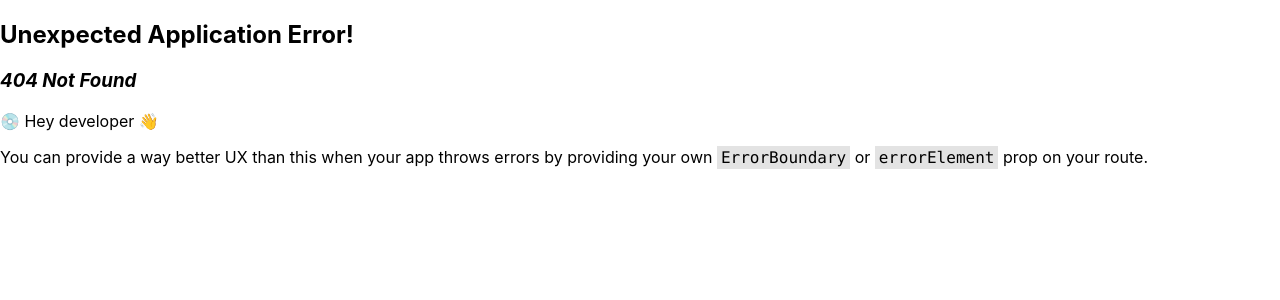
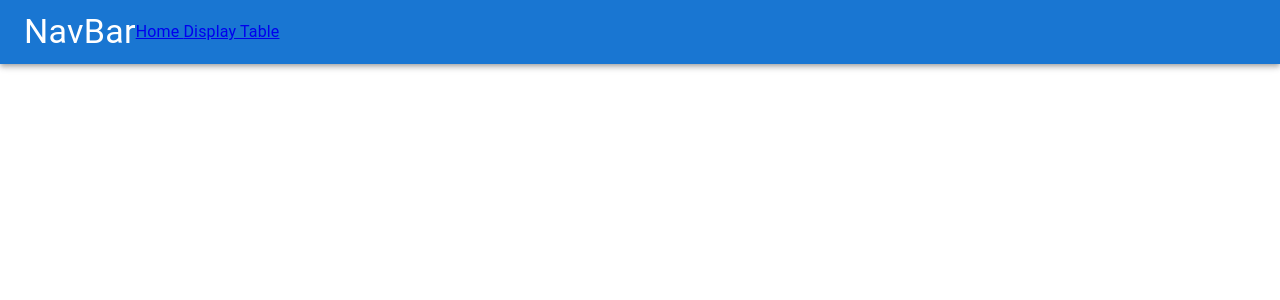
Before and after one commit to papaga3/uwasa, a React (Create React App) app: page / in a window 1280 px wide. Before the commit this address had no page. Shown: the top 300 px of the page. Built offline with nearby package versions, Linux system fonts and the light colour scheme.

Commit message:
small updates

```diff
--- a/src/App.css
+++ /dev/null
@@ -1,38 +0,0 @@
-.App {
-  text-align: center;
-}
-
-.App-logo {
-  height: 40vmin;
-  pointer-events: none;
-}
-
-@media (prefers-reduced-motion: no-preference) {
-  .App-logo {
-    animation: App-logo-spin infinite 20s linear;
-  }
-}
-
-.App-header {
-  background-color: #282c34;
-  min-height: 100vh;
-  display: flex;
-  flex-direction: column;
-  align-items: center;
-  justify-content: center;
-  font-size: calc(10px + 2vmin);
-  color: white;
-}
-
-.App-link {
-  color: #61dafb;
-}
-
-@keyframes App-logo-spin {
-  from {
-    transform: rotate(0deg);
-  }
-  to {
-    transform: rotate(360deg);
-  }
-}
--- a/src/App.tsx
+++ /dev/null
@@ -1,16 +0,0 @@
-import { NavBar } from 'components';
-import './App.css';
-import React, { FC } from "react";
-import { RouterProvider } from 'react-router-dom';
-import router from 'routes/router';
-
-const App: FC = () => {
-  return (
-    <React.StrictMode>
-      <RouterProvider router={router}/>
-      <NavBar />
-    </React.StrictMode>
-  );
-}
-
-export default App;
--- a/src/components/DisplayTable.tsx
+++ b/src/components/DisplayTable.tsx
@@ -3,6 +3,7 @@ import { FC } from "react";
 
 import _data from "../data/data.json";
 import { DataRow } from "../types";
+import { NavBar } from "./NavBar";
 
 interface Props {};
 
@@ -24,6 +25,7 @@ export const DisplayTable: FC<Props> = () => {
    console.log(data);
    return (
       <div>
+         <NavBar />
          <h1> Demo table </h1>
          <DataGrid
             rows={data}
--- a/src/components/MainPage.tsx
+++ /dev/null
@@ -1,15 +0,0 @@
-import { FC } from "react";
-import { Link } from "react-router-dom";
-import { RouteEnum } from "routes";
-
-
-export const MainPage: FC = () => {
-   const displayLinkString = `/${RouteEnum.displayTable}`;
-   return (
-      <div>
-         <Link to={displayLinkString}> Display Table </Link>
-
-         <Link to="/">Home</Link>
-      </div>
-   );
-}
--- a/src/components/NavBar.tsx
+++ b/src/components/NavBar.tsx
@@ -1,10 +1,46 @@
 import { FC } from "react";
-import { makeStyles } from "@mui/material";
+import { AppBar, Box, CssBaseline, Toolbar, Typography } from "@mui/material";
+import { RouteEnum, RouteEnumValues } from "routes";
+import { Link, NavLink } from "react-router-dom";
 
 interface Props {};
 
+/* const useStyles = makeStyles((theme: any) => ({
+   navlinks: {
+     marginLeft: theme.spacing(10),
+     display: "flex",
+   },
+  logo: {
+     flexGrow: "1",
+     cursor: "pointer",
+   },
+   link: {
+     textDecoration: "none",
+     color: "white",
+     fontSize: "20px",
+     marginLeft: theme.spacing(20),
+     "&:hover": {
+       color: "yellow",
+       borderBottom: "1px solid white",
+     },
+   },
+ })); */
+
 export const NavBar: FC<Props> = () => {
    return (
-      <div></div>
+      <Box sx={{flexGrow: 1}}>
+         <AppBar position="static">
+            <CssBaseline />
+            <Toolbar >
+               <Typography variant="h4">
+                  NavBar
+               </Typography>
+               <div>
+                  <NavLink to="/" end> Home </NavLink>
+                  <NavLink to={RouteEnum.displayTable} end> Display Table </NavLink>
+               </div>
+            </Toolbar>
+         </AppBar>
+      </Box>
    );
 }
--- a/src/components/index.ts
+++ b/src/components/index.ts
@@ -1,3 +1,2 @@
 export * from "./DisplayTable";
-export * from "./MainPage";
 export * from "./NavBar";
--- a/src/index.js
+++ b/src/index.js
@@ -1,13 +1,14 @@
 import React from 'react';
 import ReactDOM from 'react-dom/client';
 import './index.css';
-import App from './App';
 import reportWebVitals from './reportWebVitals';
+import { RouterProvider } from 'react-router-dom';
+import router from 'routes/router';
 
 const root = ReactDOM.createRoot(document.getElementById('root'));
 root.render(
   <React.StrictMode>
-    <App />
+    <RouterProvider router={router}/>
   </React.StrictMode>
 );
 
--- a/src/routes/routeConstant.ts
+++ b/src/routes/routeConstant.ts
@@ -1,6 +1,6 @@
 export enum RouteEnum {
-   displayTable = "displayTable",
-   mainPage = "uwasa",
+   displayTable = "/displayTable",
+   mainPage = "/",
 }
 
 export const RouteEnumValues: string[] = Object.values(RouteEnum);
--- a/src/routes/router.tsx
+++ b/src/routes/router.tsx
@@ -1,12 +1,12 @@
-import { createBrowserRouter, createHashRouter } from "react-router-dom";
+import { createHashRouter } from "react-router-dom";
 
-import { DisplayTable, MainPage } from "components";
+import { DisplayTable, NavBar } from "components";
 import { RouteEnum } from "./routeConstant";
 
 const router = createHashRouter([
    {
       path: RouteEnum.mainPage,
-      element: <MainPage />,
+      element: <div> <NavBar /> </div>,
 
    },
    {
```
Also changed, not shown: 1 other file (tests, documents, lock files or other folders).
